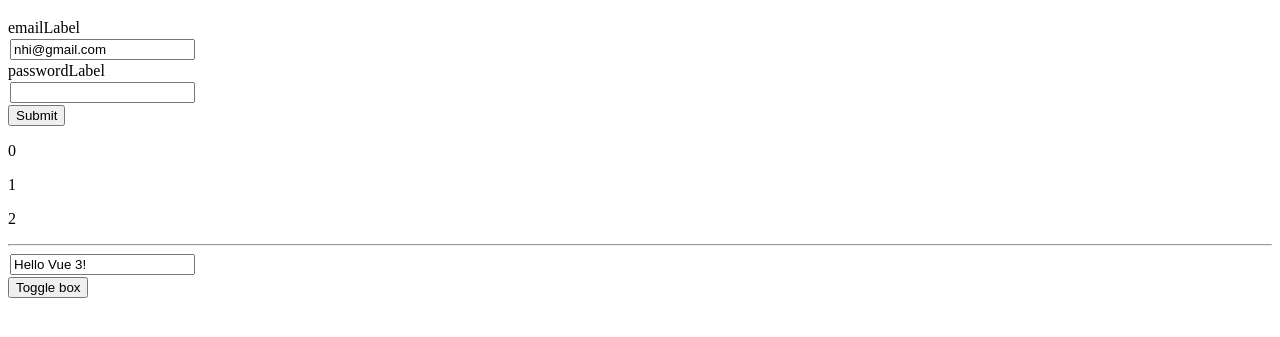
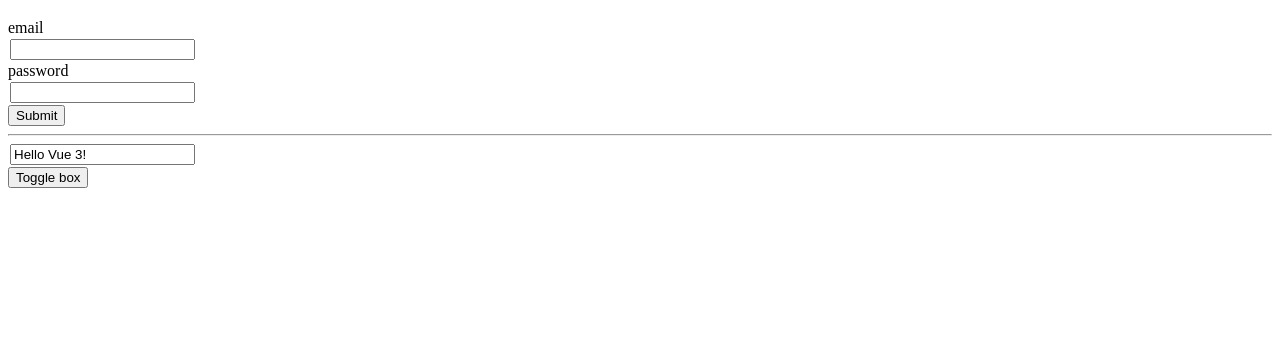
Before and after one commit to NhyNhyNguyen/VueJSLearning, a plain HTML site: page VueJS/index.html in a window 1280 px wide. Shown: the part 61-398 px from the top of the page. Drawn offline with nearby package versions, Linux system fonts and the light colour scheme.

Commit message:
[loop] use v-for to loop

```diff
--- a/VueJS/index.html
+++ b/VueJS/index.html
@@ -71,26 +71,36 @@
                     <h1>
                       {{ title }}
                     </h1>
-                        <custom-input  v-model="email" :model-value="email" label="emailLabel"/>
-                        <custom-input  v-model="password" :model-value="password" label="passwordLabel"/>
+                        <custom-input v-for="(input, i) in inputs"
+                                      :key="i"
+                                      v-model="input.value"
+                                      :label="input.label"
+                                      :type="input.type"
+                        />
                     <button >Submit</button>
-                    <p v-for="(str,i) in inputs" :key="i"> {{i}}</p>
                     </form>
                 `,
                 components:['custom-input'],
                 data: function (){
                     return {
                         title: "Login Form",
-                        email: 'nhi@gmail.com',
-                        password:'',
-                        emailLabel: "Email",
-                        passwordLabel: 'Password',
-                        inputs:["email", "password", "name"]
+                        inputs:[
+                            {
+                                label:"email",
+                                value: "",
+                                type:"email"
+                            },
+                            {
+                                label:"password",
+                                value: "",
+                                type:"password"
+                            },
+                        ]
                     }
                 },
                 methods:{
                     handleSubmit:function (){
-                        console.log("Submit" , this.email, this.password)
+                        console.log("Submit", this.inputs[0].value)
                     }
                 }
             },
@@ -102,10 +112,10 @@
                     `
                 <label>
                     {{label}}
-                    <input type="text" v-model="inputValue"/>
+                    <input type="text" v-model="inputValue" :type="type"/>
                 </label>
                 `,
-                props:['label','modelValue'],
+                props:['label','modelValue', "type"],
                 computed:{
                     inputValue:{
                         get(){
```
